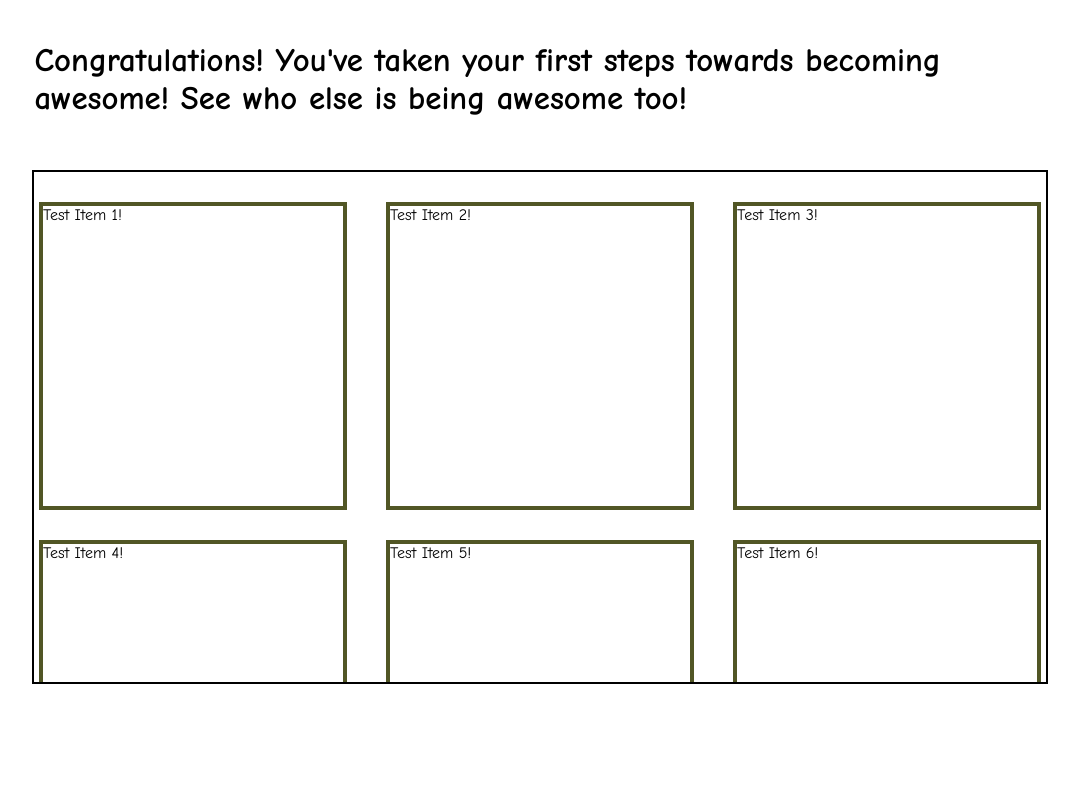
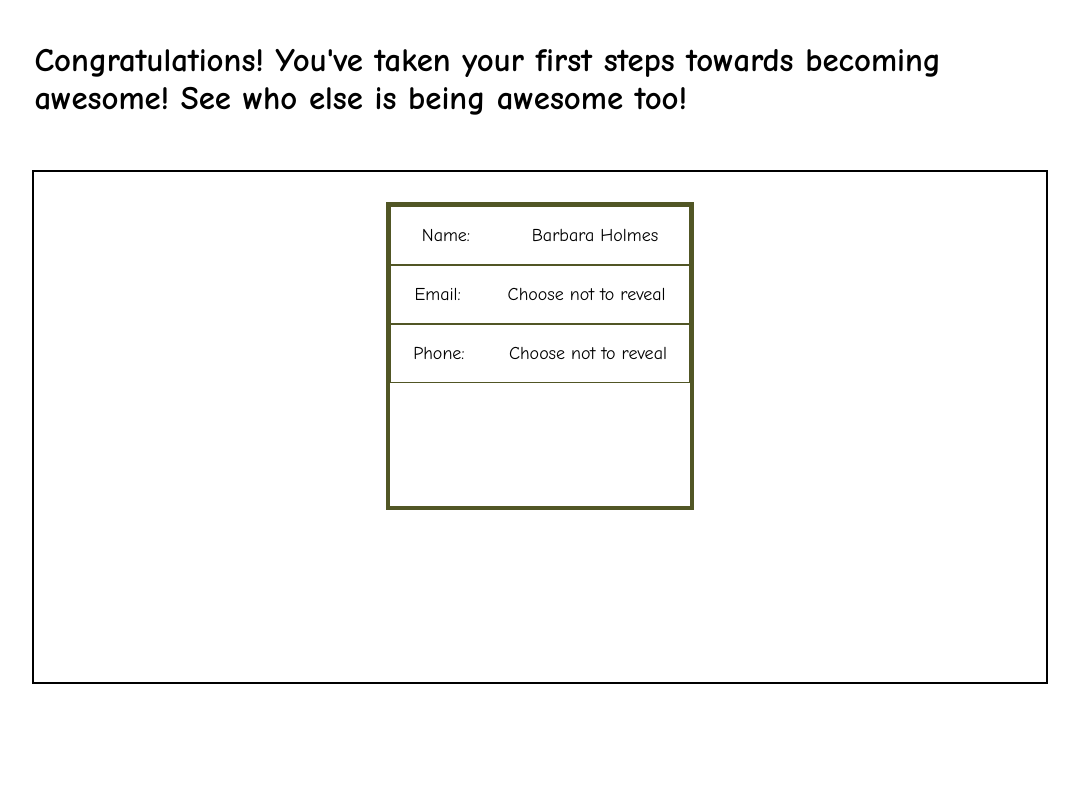
Before and after one commit to Prince-Dakkar/ContactsProjectFrontend, a plain HTML site: page wwwroot/pages/post-signup.html in a window 1280 px wide. Shown: the whole page, without its empty margins (100-1179 px from the left). Drawn offline with Linux system fonts and the light colour scheme.

Commit message:
Working on creation of a card to display contacts

```diff
--- /dev/null
+++ b/wwwroot/js/post-signup.js
@@ -0,0 +1,65 @@
+
+const scrollpane = document.querySelector("#contacts-scroll");
+
+function populate() {
+    const card_d = document.createElement("div");
+    const name_d = document.createElement("div");
+    const email_d = document.createElement("div");
+    const phone_d = document.createElement("div");
+    const msg_d = document.createElement("div");
+
+
+    name_d.style.border = "1px solid var(--earth-green)";
+    email_d.style.border = "1px solid var(--earth-green)";
+    phone_d.style.border = "1px solid var(--earth-green)";
+    msg_d.style.border = "1px solid var(--earth-green)";
+
+    card_d.style.width = "300px";
+    card_d.style.height = "300px";
+    card_d.style.border = "4px solid var(--earth-green)";
+    // card_d.textContent = "placehold";
+
+    /* Name */
+    const name_l = document.createElement("label");
+    const name = document.createElement("p");
+    name_l.textContent = "Name:";
+    name.textContent = "Barbara Holmes";
+    name_d.appendChild(name_l); name_d.appendChild(name);
+    name_d.style.display = "flex";
+    name_d.style.alignItems = "center";
+    name_d.style.justifyContent = "space-around";
+    name_d.style.fontSize = "large";
+    card_d.appendChild(name_d);
+
+    /* Email */
+    const email_l = document.createElement("label");
+    const email = document.createElement("p");
+    email_l.textContent = "Email:";
+    email.textContent = "Choose not to reveal";
+    email_d.appendChild(email_l); email_d.appendChild(email);
+    email_d.style.display = "flex";
+    email_d.style.alignItems = "center";
+    email_d.style.justifyContent = "space-around";
+    email_d.style.fontSize = "large";
+    card_d.appendChild(email_d);
+
+    /* Phone */
+    const num_l = document.createElement("label");
+    const num = document.createElement("p");
+    num_l.textContent = "Phone:";
+    num.textContent = "Choose not to reveal";
+    phone_d.appendChild(num_l); phone_d.appendChild(num);
+    phone_d.style.display = "flex";
+    phone_d.style.alignItems = "center";
+    phone_d.style.justifyContent = "space-around";
+    phone_d.style.fontSize = "large";
+    card_d.appendChild(phone_d);
+
+
+
+
+
+    scrollpane.appendChild(card_d);
+}
+
+populate();
--- a/wwwroot/pages/post-signup.html
+++ b/wwwroot/pages/post-signup.html
@@ -5,6 +5,7 @@
         <meta name="viewport" content="width=device-width, initial-scale=1.0">
         <title>Yay!</title>
         <link rel ="stylesheet" href="../css/post-signup-style.css">
+        <script src="../js/post-signup.js" defer></script>
     </head>
     <body>
         <div id="page">
@@ -16,10 +17,15 @@
             <div id="contacts-container">
                 <div id="contacts-scroll">
 
-                    <div class="card test" id="item-1">
-                        Test Item 1!
-                    </div>
-                    <div class="card test" id="item-2">
+                    <!-- <div class="card test" id="item-1">
+                        <div id="name"> Bri Bumgardner</div>
+                        <div id="email">Choose not to share</div>
+                        <div id="number">Chose not to share</div>
+                        <div id="msg">Go out and be cool!</div>
+                    </div> -->
+
+
+                    <!-- <div class="card test" id="item-2">
                         Test Item 2!
                     </div>
                     <div class="card test" id="item-3">
@@ -33,7 +39,7 @@
                     </div>
                     <div class="card test" id="item-6">
                         Test Item 6!
-                    </div>
+                    </div> -->
 
                 </div>
             </div>
```
